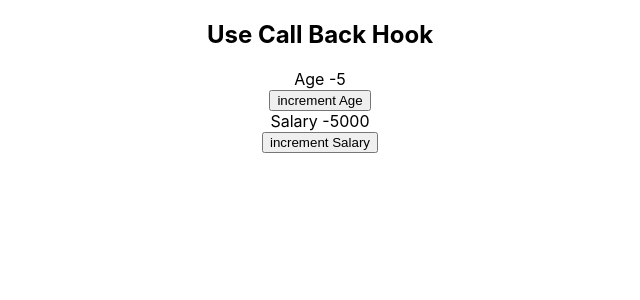
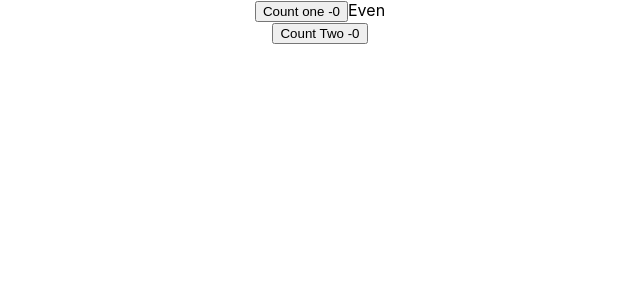
Before and after one commit to pydivijay/React-Hooks-Sample, a React (Create React App) app: page / in a window 1280 px wide. Shown: the top 300 px of the page, without its empty margins (320-960 px from the left). Built offline with nearby package versions, Linux system fonts and the light colour scheme.

Commit message:
useMemo changes

```diff
--- a/src/App.js
+++ b/src/App.js
@@ -23,6 +23,7 @@
 import DataFetchingOne from "./components/DataFetchingOne";
 import DataFetchingTwo from "./components/DataFetchingTwo";
 import ParentComponent from "./components/ParentComponent";
+import Count from "./components/Count";
 
 export const UserContext = React.createContext();
 
@@ -83,7 +84,8 @@
         <ComponentAD /> */}
         {/* <DataFetchingOne/> */}
         {/* <DataFetchingTwo/> */}
-        <ParentComponent/>
+        {/* <ParentComponent/> */}
+        <Count/>
       </div>
     // </CounterContext.Provider>
   );
--- /dev/null
+++ b/src/components/Count.js
@@ -0,0 +1,34 @@
+import React, { useState, useMemo } from "react";
+
+function Count() {
+  const [counterOne, setCounterOne] = useState(0);
+  const [counterTwo, setCounterTwo] = useState(0);
+
+  const incrementOne = () => {
+    setCounterOne(counterOne + 1);
+  };
+
+  const incrementTwo = () => {
+    setCounterTwo(counterTwo + 1);
+  };
+
+  const isEven = useMemo(() => {
+    let i = 0;
+    while (i < 2000000000) i++;
+    return counterOne % 2 === 0;
+  }, [counterOne]);
+
+  return (
+    <div>
+      <div>
+        <button onClick={incrementOne}>Count one -{counterOne}</button>
+        <span>{isEven? "Even" : "odd"}</span>
+      </div>
+      <div>
+        <button onClick={incrementTwo}>Count Two -{counterTwo}</button>
+      </div>
+    </div>
+  );
+}
+
+export default Count;
```
